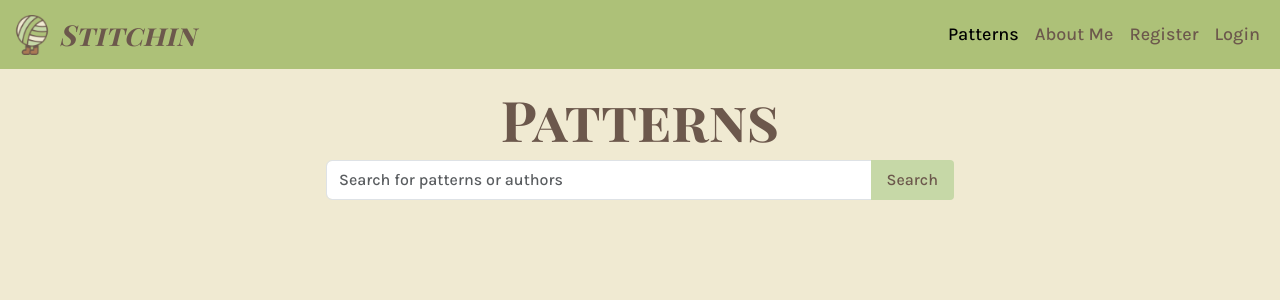
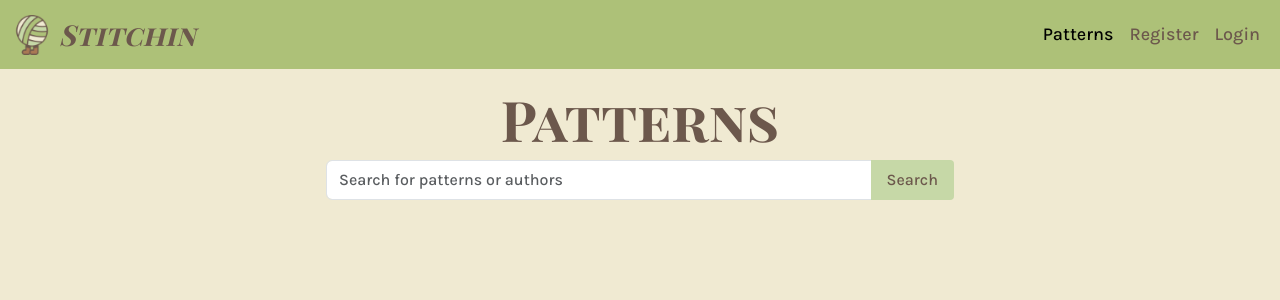
Before and after one commit to catrinlam/Stitchin, a Django app: page / in a window 1280 px wide. Shown: the top 300 px of the page. Run offline with Django 5.2, Linux system fonts and the light colour scheme; data that the repository does not hold is empty; some libraries are stand-ins or nearby versions.

Commit message:
Clean up base template

```diff
--- a/patterns/models.py
+++ b/patterns/models.py
@@ -131,7 +131,7 @@ class Favourite(models.Model):
     user = models.OneToOneField(
         User, on_delete=models.CASCADE, related_name="favourites")
     pattern = models.ManyToManyField(
-        Pattern, blank=True, related_name="Favourites")
+        Pattern, blank=True, related_name="favourites")
     created_at = models.DateTimeField(auto_now_add=True)
     updated_at = models.DateTimeField(auto_now=True)
 
--- a/templates/base.html
+++ b/templates/base.html
@@ -62,11 +62,6 @@
                     <li class="nav-item">
                         <a class="nav-link {% if request.path == '/favourite/' %}active{% endif %}" aria-current="page" href="{% url 'favourite' %}">My Favourite</a>
                     </li>
-                    {% endif %}
-                    <li class="nav-item">
-                        <a class="nav-link {% if request.path == '/about/' %}active{% endif %}" aria-current="page" href="{% url 'home' %}">About Me</a>
-                    </li>
-                    {% if user.is_authenticated %}
                     <li class="nav-item dropdown">
                         <a class="nav-link dropdown-toggle" href="#" id="navbarDropdown" role="button" data-bs-toggle="dropdown" aria-expanded="false">
                             {{ user.username }}
```
Also changed, not shown: patterns/migrations/0001_initial.py.
